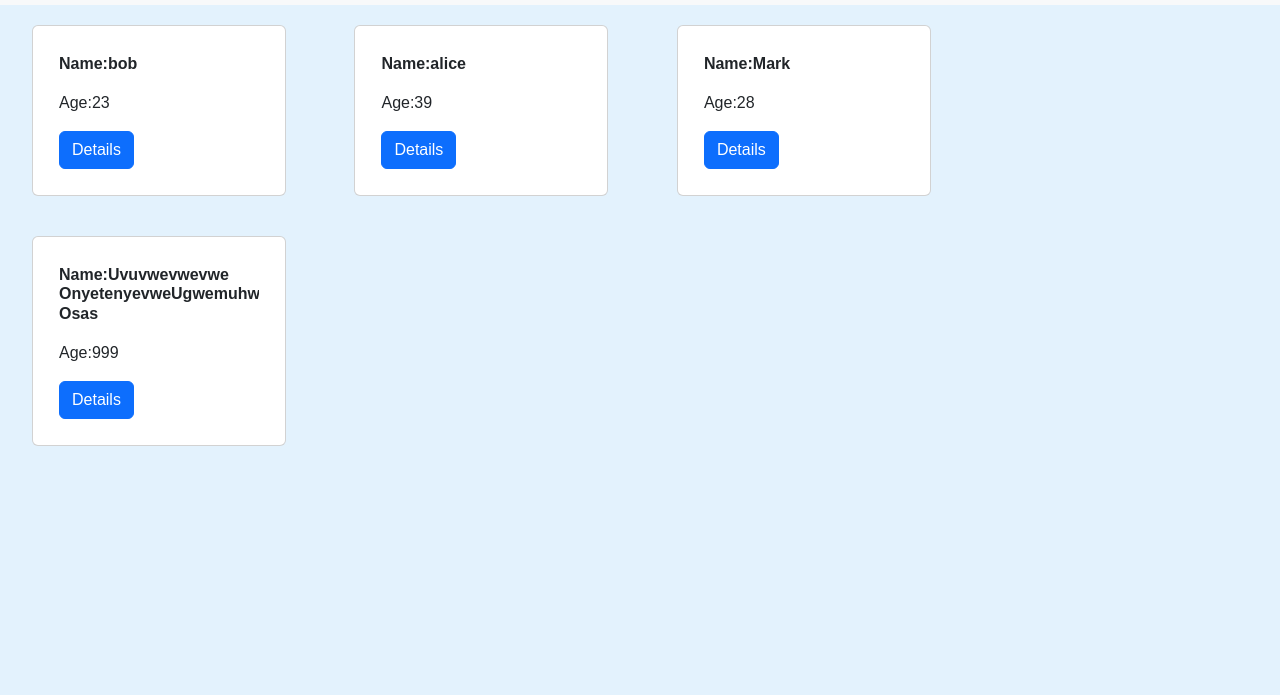
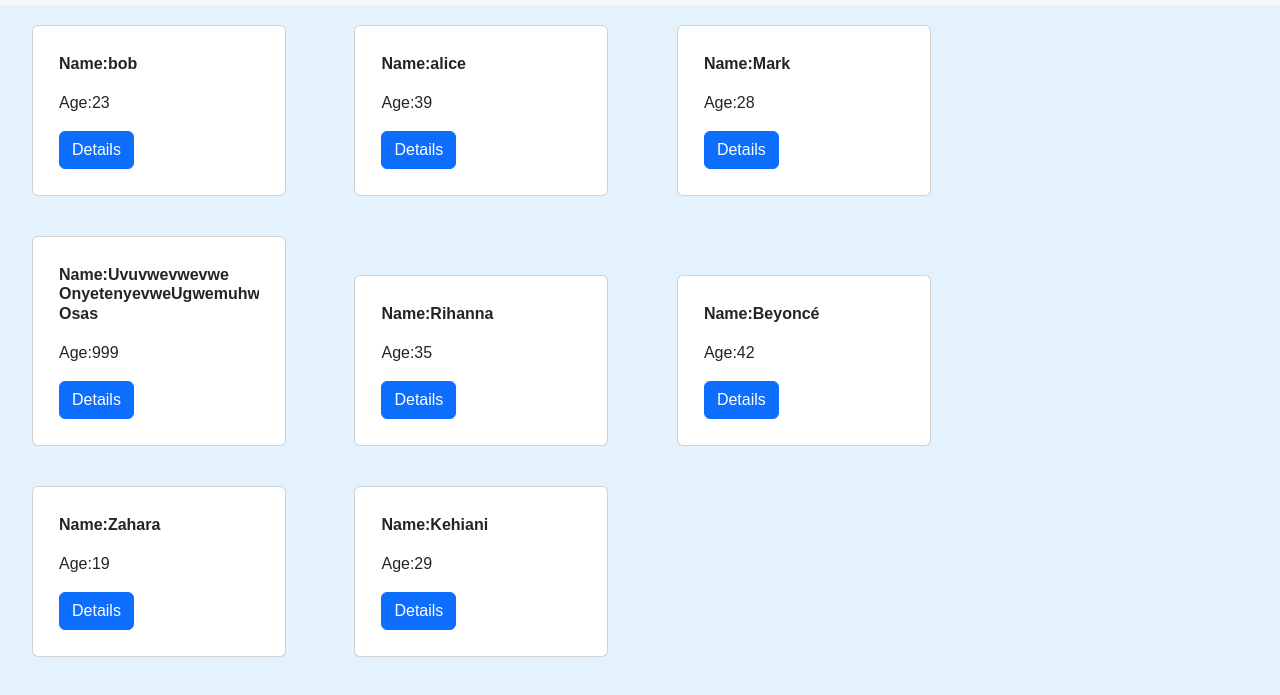
Before and after one commit to MarkYu86/module3, a plain HTML site: page Module4/lab4.html in a window 1280 px wide. Shown: the part 51-746 px from the top of the page. Drawn offline with nearby package versions, Linux system fonts and the light colour scheme.

Commit message:
module4update

```diff
--- a/Module4/boostrap.html
+++ b/Module4/lab4.html
@@ -116,8 +116,11 @@ initial-scale=1">
             { name: 'bob', age: 23 },
             {name: 'alice', age: 39},
             {name:'Mark',age:28},
-            {name:'Uvuvwevwevwe OnyetenyevweUgwemuhwem Osas',age:999}
-
+            {name:'Uvuvwevwevwe OnyetenyevweUgwemuhwem Osas',age:999},
+            {name:'Rihanna',age:35},
+            {name:'Beyoncé',age:42},
+            {name:'Zahara',age:19},
+            {name:'Kehiani',age:29}
         ]
         data.forEach(person => {
             addCard(person.name, person.age)
```
Also changed, not shown: Module4/lab3.html (renamed from Module4/cards.html).
